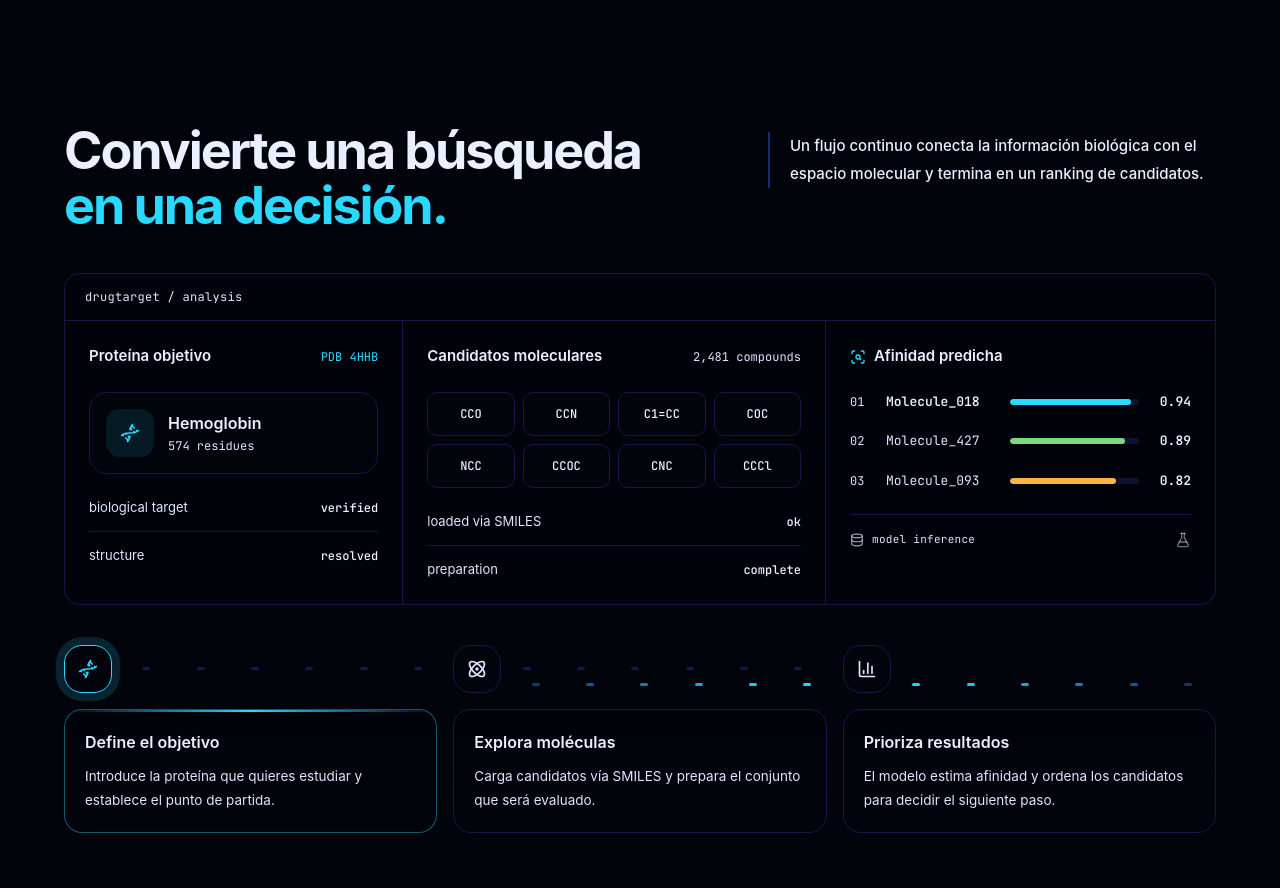
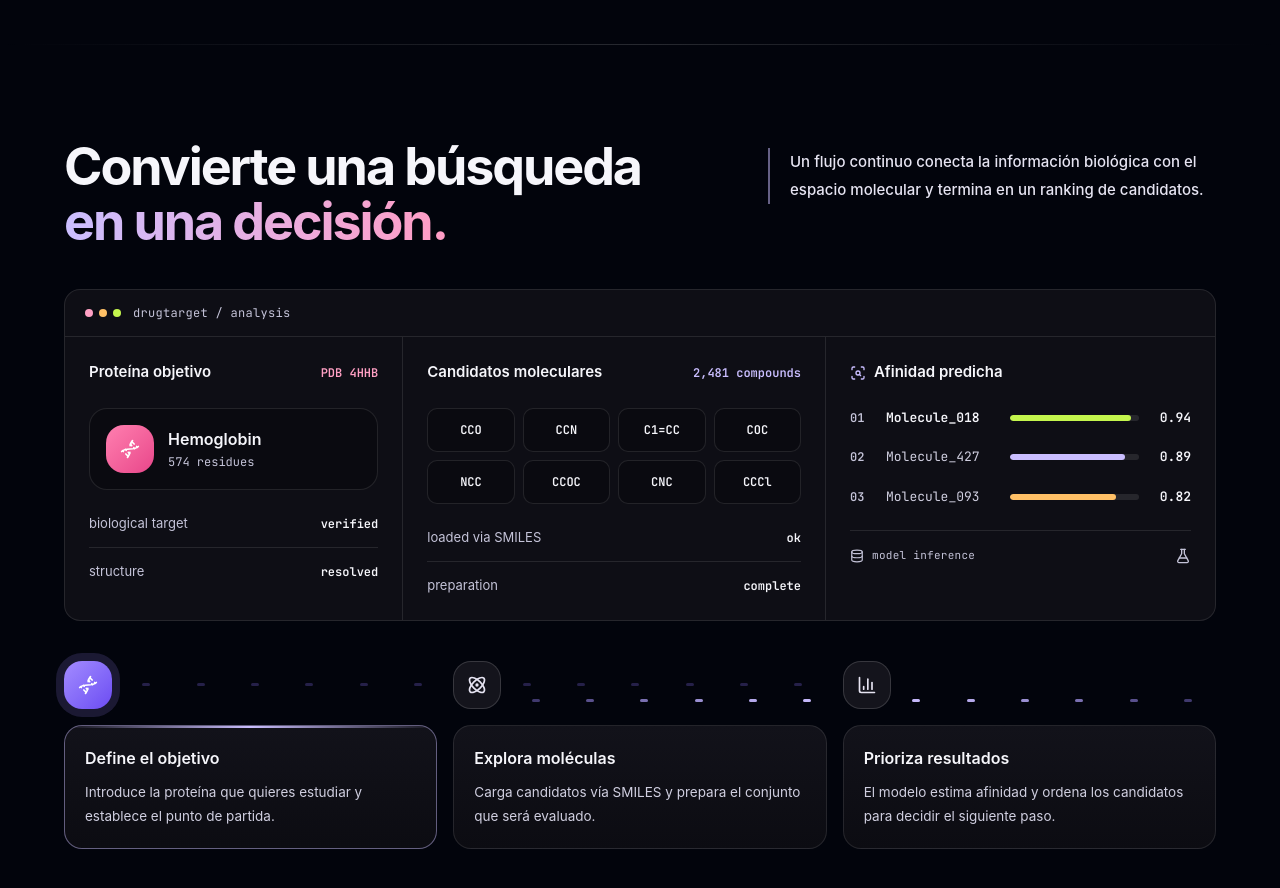
Before and after one commit to E-SalazarDev/drugtarget, a React (Vite) app in the folder frontend/: page / in a window 1280 px wide. Shown: the part 1720-2608 px from the top of the page. Built offline with nearby package versions, Linux system fonts and the light colour scheme.

Commit message:
style: how it works section with new palette

```diff
--- a/frontend/src/features/landing/components/HowItWorks.jsx
+++ b/frontend/src/features/landing/components/HowItWorks.jsx
@@ -37,8 +37,10 @@ export default function HowItWorks() {
   return (
     <section
       id="como-funciona"
-      className="relative w-full bg-[#02040C] px-5 py-20 sm:px-8 lg:px-12 xl:px-16"
+      className="relative w-full px-5 py-24 sm:px-8 lg:px-12 xl:px-16"
     >
+      <div className="pointer-events-none absolute inset-x-0 top-0 h-px bg-linear-to-r from-transparent via-white/15 to-transparent" />
+
       <div className="mx-auto max-w-375">
         {/* Encabezado */}
         <div className="flex flex-col gap-6 lg:flex-row lg:items-start lg:justify-between lg:gap-12">
@@ -49,10 +51,12 @@ export default function HowItWorks() {
             transition={{ duration: 0.7, ease: SOFT_EASE }}
             className="max-w-2xl"
           >
-            <h2 className="text-[2.25rem] font-bold leading-[1.05] tracking-[-0.04em] text-[#EAF0FF] sm:text-[2.75rem] lg:text-[3.25rem]">
+            <h2 className="text-[2.25rem] font-bold leading-[1.05] tracking-[-0.04em] text-[#F6F6FB] sm:text-[2.75rem] lg:text-[3.25rem]">
               Convierte una búsqueda
               <br />
-              <span className="text-[#29D9FF]">en una decisión.</span>
+              <span className="bg-linear-to-r from-[#CABEFF] to-[#FF9CC4] bg-clip-text text-transparent">
+                en una decisión.
+              </span>
             </h2>
           </motion.div>
 
@@ -61,9 +65,9 @@ export default function HowItWorks() {
             whileInView={{ opacity: 1, y: 0 }}
             viewport={{ once: true, amount: 0.01 }}
             transition={{ duration: 0.7, delay: 0.1, ease: SOFT_EASE }}
-            className="max-w-md border-l-2 border-[#2F6BFF]/40 pl-5 lg:mt-2"
+            className="max-w-md border-l-2 border-[#CABEFF]/50 pl-5 lg:mt-2"
           >
-            <p className="text-[15px] font-medium leading-7 text-[#EAF0FF]">
+            <p className="text-[15px] font-medium leading-7 text-[#E6E4F2]">
               Un flujo continuo conecta la información biológica con el espacio
               molecular y termina en un ranking de candidatos.
             </p>
@@ -76,10 +80,15 @@ export default function HowItWorks() {
           whileInView={{ opacity: 1, y: 0 }}
           viewport={{ once: true, amount: 0.01 }}
           transition={{ duration: 0.8, ease: SOFT_EASE }}
-          className="relative mt-10 overflow-hidden rounded-2xl border border-[#101A48] bg-[#01030A]"
+          className="relative mt-10 overflow-hidden rounded-2xl border border-white/10 bg-[#0E0E15]"
         >
-          <div className="flex items-center justify-between border-b border-[#101A48] px-5 py-3.5">
-            <span className="font-mono text-[12px] tracking-wide text-[#DCE6FF]">
+          <div className="flex items-center gap-3 border-b border-white/10 px-5 py-3.5">
+            <span className="flex items-center gap-1.5">
+              <span className="h-2 w-2 rounded-full bg-[#FFA0C4]" />
+              <span className="h-2 w-2 rounded-full bg-[#FFC066]" />
+              <span className="h-2 w-2 rounded-full bg-[#C4F54D]" />
+            </span>
+            <span className="font-mono text-[12px] tracking-wide text-[#C4C3D8]">
               drugtarget / analysis
             </span>
           </div>
@@ -91,27 +100,27 @@ export default function HowItWorks() {
               whileInView={{ opacity: 1, y: 0 }}
               viewport={{ once: true, amount: 0.01 }}
               transition={{ duration: 0.7, delay: 0.05, ease: SOFT_EASE }}
-              className="border-b border-[#101A48] p-6 md:border-b-0 md:border-r"
+              className="border-b border-white/10 p-6 md:border-b-0 md:border-r"
             >
               <div className="mb-6 flex items-center justify-between">
-                <span className="text-[15px] font-semibold text-[#EAF0FF]">
+                <span className="text-[15px] font-semibold text-[#F6F6FB]">
                   Proteína objetivo
                 </span>
-                <span className="font-mono text-[12px] text-[#29D9FF]">
+                <span className="font-mono text-[12px] font-semibold text-[#FFA0C4]">
                   PDB 4HHB
                 </span>
               </div>
 
-              <div className="flex items-center gap-3.5 rounded-xl border border-[#101A48] bg-[#02040C] p-4">
-                <div className="flex h-12 w-12 shrink-0 items-center justify-center rounded-lg bg-[#29D9FF]/10">
-                  <Dna className="h-5 w-5 text-[#29D9FF]" />
+              <div className="flex items-center gap-3.5 rounded-xl border border-white/10 bg-[#0A0A10] p-4">
+                <div className="flex h-12 w-12 shrink-0 items-center justify-center rounded-xl bg-linear-to-br from-[#FF7FB0] to-[#E8458A]">
+                  <Dna className="h-5 w-5 text-white" />
                 </div>
 
                 <div className="min-w-0">
-                  <p className="text-[16px] font-semibold text-[#EAF0FF]">
+                  <p className="text-[16px] font-semibold text-[#F6F6FB]">
                     Hemoglobin
                   </p>
-                  <p className="mt-0.5 font-mono text-[12px] text-[#DCE6FF]">
+                  <p className="mt-0.5 font-mono text-[12px] text-[#C4C3D8]">
                     574 residues
                   </p>
                 </div>
@@ -119,17 +128,17 @@ export default function HowItWorks() {
 
               <div className="mt-6 space-y-3.5">
                 <div className="flex items-center justify-between">
-                  <span className="text-[13px] text-[#DCE6FF]">
+                  <span className="text-[13px] text-[#C4C3D8]">
                     biological target
                   </span>
-                  <span className="font-mono text-[12px] font-medium text-[#EAF0FF]">
+                  <span className="font-mono text-[12px] font-semibold text-[#F6F6FB]">
                     verified
                   </span>
                 </div>
-                <div className="h-px bg-[#101A48]" />
+                <div className="h-px bg-white/10" />
                 <div className="flex items-center justify-between">
-                  <span className="text-[13px] text-[#DCE6FF]">structure</span>
-                  <span className="font-mono text-[12px] font-medium text-[#EAF0FF]">
+                  <span className="text-[13px] text-[#C4C3D8]">structure</span>
+                  <span className="font-mono text-[12px] font-semibold text-[#F6F6FB]">
                     resolved
                   </span>
                 </div>
@@ -142,13 +151,13 @@ export default function HowItWorks() {
               whileInView={{ opacity: 1, y: 0 }}
               viewport={{ once: true, amount: 0.01 }}
               transition={{ duration: 0.7, delay: 0.15, ease: SOFT_EASE }}
-              className="border-b border-[#101A48] p-6 md:border-b-0 md:border-r"
+              className="border-b border-white/10 p-6 md:border-b-0 md:border-r"
             >
               <div className="mb-6 flex items-center justify-between">
-                <span className="text-[15px] font-semibold text-[#EAF0FF]">
+                <span className="text-[15px] font-semibold text-[#F6F6FB]">
                   Candidatos moleculares
                 </span>
-                <span className="font-mono text-[12px] text-[#DCE6FF]">
+                <span className="font-mono text-[12px] font-semibold text-[#CABEFF]">
                   2,481 compounds
                 </span>
               </div>
@@ -166,13 +175,13 @@ export default function HowItWorks() {
                         delay: 0.25 + i * 0.06,
                       }}
                       className="
-                        rounded-md border border-[#101A48]
-                        bg-[#02040C]
-                        py-3 text-center font-mono text-[12px] font-medium
-                        text-[#EAF0FF]
+                        rounded-md border border-white/10
+                        bg-[#0A0A10]
+                        py-3 text-center font-mono text-[12px] font-semibold
+                        text-[#F6F6FB]
                         transition-colors duration-300
-                        hover:border-[#29D9FF]/50
-                        hover:text-[#29D9FF]
+                        hover:border-[#CABEFF]/60
+                        hover:bg-[#CABEFF]/10
                       "
                     >
                       {smiles}
@@ -183,19 +192,19 @@ export default function HowItWorks() {
 
               <div className="mt-6 space-y-3.5">
                 <div className="flex items-center justify-between">
-                  <span className="text-[13px] text-[#DCE6FF]">
+                  <span className="text-[13px] text-[#C4C3D8]">
                     loaded via SMILES
                   </span>
-                  <span className="font-mono text-[12px] font-medium text-[#EAF0FF]">
+                  <span className="font-mono text-[12px] font-semibold text-[#F6F6FB]">
                     ok
                   </span>
                 </div>
-                <div className="h-px bg-[#101A48]" />
+                <div className="h-px bg-white/10" />
                 <div className="flex items-center justify-between">
-                  <span className="text-[13px] text-[#DCE6FF]">
+                  <span className="text-[13px] text-[#C4C3D8]">
                     preparation
                   </span>
-                  <span className="font-mono text-[12px] font-medium text-[#EAF0FF]">
+                  <span className="font-mono text-[12px] font-semibold text-[#F6F6FB]">
                     complete
                   </span>
                 </div>
@@ -212,8 +221,8 @@ export default function HowItWorks() {
             >
               <div className="mb-6 flex items-center justify-between">
                 <div className="flex items-center gap-2">
-                  <ScanSearch className="h-4 w-4 text-[#29D9FF]" />
-                  <span className="text-[15px] font-semibold text-[#EAF0FF]">
+                  <ScanSearch className="h-4 w-4 text-[#CABEFF]" />
+                  <span className="text-[15px] font-semibold text-[#F6F6FB]">
                     Afinidad predicha
                   </span>
                 </div>
@@ -225,39 +234,39 @@ export default function HowItWorks() {
                   score="0.94"
                   rank="01"
                   best
-                  accent="#29D9FF"
+                  accent="#C4F54D"
                   delay={0.4}
                 />
                 <ResultRow
                   name="Molecule_427"
                   score="0.89"
                   rank="02"
-                  accent="#7DD87D"
+                  accent="#CABEFF"
                   delay={0.55}
                 />
                 <ResultRow
                   name="Molecule_093"
                   score="0.82"
                   rank="03"
-                  accent="#FFB347"
+                  accent="#FFC066"
                   delay={0.7}
                 />
               </div>
 
-              <div className="mt-6 flex items-center justify-between border-t border-[#101A48] pt-4">
+              <div className="mt-6 flex items-center justify-between border-t border-white/10 pt-4">
                 <div className="flex items-center gap-2">
-                  <Database className="h-3.5 w-3.5 text-[#DCE6FF]/70" />
-                  <span className="font-mono text-[11px] tracking-wide text-[#DCE6FF]">
+                  <Database className="h-3.5 w-3.5 text-[#C4C3D8]" />
+                  <span className="font-mono text-[11px] tracking-wide text-[#C4C3D8]">
                     model inference
                   </span>
                 </div>
-                <FlaskConical className="h-4 w-4 text-[#DCE6FF]/50" />
+                <FlaskConical className="h-4 w-4 text-[#C4C3D8]" />
               </div>
             </motion.div>
           </div>
         </motion.div>
 
-        {/* Pasos rediseñados */}
+        {/* Pasos */}
         <div className="relative mt-10">
           {/* Riel segmentado entre pasos (solo desktop) */}
           <div className="pointer-events-none absolute inset-x-0 top-6 hidden grid-cols-3 gap-4 lg:grid">
@@ -287,20 +296,20 @@ export default function HowItWorks() {
                   <div className="relative mb-4 flex justify-center lg:justify-start lg:pl-0">
                     <motion.div
                       className={`
-                        relative z-10 flex h-12 w-12 items-center justify-center rounded-xl border bg-[#02040C]
+                        relative z-10 flex h-12 w-12 items-center justify-center rounded-xl
                         ${
                           isActive
-                            ? "border-[#29D9FF]"
-                            : "border-[#101A48] transition-colors group-hover:border-[#29D9FF]/40"
+                            ? "bg-linear-to-br from-[#A48BFF] to-[#6D4AF2]"
+                            : "border border-white/15 bg-[#14141C] transition-colors group-hover:border-[#CABEFF]/60"
                         }
                       `}
                       animate={
                         isActive
                           ? {
                               boxShadow: [
-                                "0 0 0 0 rgba(41,217,255,0)",
-                                "0 0 0 8px rgba(41,217,255,0.15)",
-                                "0 0 0 0 rgba(41,217,255,0)",
+                                "0 0 0 0 rgba(164,139,255,0)",
+                                "0 0 0 8px rgba(164,139,255,0.16)",
+                                "0 0 0 0 rgba(164,139,255,0)",
                               ],
                             }
                           : {}
@@ -318,8 +327,8 @@ export default function HowItWorks() {
                       <Icon
                         className={`h-5 w-5 ${
                           isActive
-                            ? "text-[#29D9FF]"
-                            : "text-[#DCE6FF] transition-colors group-hover:text-[#29D9FF]"
+                            ? "text-white"
+                            : "text-[#E6E4F2] transition-colors group-hover:text-[#CABEFF]"
                         }`}
                       />
                     </motion.div>
@@ -327,11 +336,11 @@ export default function HowItWorks() {
 
                   <div
                     className={`
-                      relative overflow-hidden rounded-xl border bg-linear-to-b from-[#01030A] to-[#02040C] p-5 transition-colors
+                      relative overflow-hidden rounded-xl border bg-linear-to-b from-[#12121A] to-[#0C0C12] p-5 transition-colors
                       ${
                         isActive
-                          ? "border-[#29D9FF]/40"
-                          : "border-[#101A48] group-hover:border-[#29D9FF]/40"
+                          ? "border-[#CABEFF]/45"
+                          : "border-white/10 group-hover:border-[#CABEFF]/45"
                       }
                     `}
                   >
@@ -340,17 +349,17 @@ export default function HowItWorks() {
                         absolute inset-x-0 top-0 h-0.5 transition-opacity
                         ${
                           isActive
-                            ? "bg-linear-to-r from-transparent via-[#29D9FF] to-transparent opacity-100"
-                            : "bg-linear-to-r from-transparent via-[#2F6BFF]/50 to-transparent opacity-0 group-hover:opacity-100"
+                            ? "bg-linear-to-r from-transparent via-[#CABEFF] to-transparent opacity-100"
+                            : "bg-linear-to-r from-transparent via-[#CABEFF]/60 to-transparent opacity-0 group-hover:opacity-100"
                         }
                       `}
                     />
 
-                    <h3 className="text-[16px] font-semibold text-[#EAF0FF]">
+                    <h3 className="text-[16px] font-semibold text-[#F6F6FB]">
                       {step.title}
                     </h3>
 
-                    <p className="mt-2.5 text-[13.5px] leading-6 text-[#DCE6FF]">
+                    <p className="mt-2.5 text-[13.5px] leading-6 text-[#D0CFE0]">
                       {step.description}
                     </p>
                   </div>
@@ -375,11 +384,11 @@ function SegmentedRail({ delay = 0 }) {
           className="h-0.75 w-2 rounded-sm"
           animate={{
             backgroundColor: [
-              "#2F6BFF40",
-              "#2F6BFF40",
-              "#29D9FF",
-              "#2F6BFF40",
-              "#2F6BFF40",
+              "#8E74FF40",
+              "#8E74FF40",
+              "#CABEFF",
+              "#8E74FF40",
+              "#8E74FF40",
             ],
           }}
           transition={{
@@ -405,19 +414,19 @@ function ResultRow({ name, score, rank, best = false, delay = 0, accent }) {
       transition={{ duration: 0.55, delay, ease: SOFT_EASE }}
       className="flex items-center gap-3"
     >
-      <span className="w-6 shrink-0 font-mono text-[12px] text-[#DCE6FF]">
+      <span className="w-6 shrink-0 font-mono text-[12px] font-semibold text-[#C4C3D8]">
         {rank}
       </span>
 
       <span
         className={`w-28 truncate font-mono text-[13px] ${
-          best ? "font-semibold text-[#EAF0FF]" : "text-[#DCE6FF]"
+          best ? "font-semibold text-[#F6F6FB]" : "text-[#D0CFE0]"
         }`}
       >
         {name}
       </span>
 
-      <div className="h-1.5 flex-1 overflow-hidden rounded-full bg-[#0E1330]">
+      <div className="h-1.5 flex-1 overflow-hidden rounded-full bg-white/10">
         <motion.div
           className="h-full rounded-full"
           style={{ backgroundColor: accent }}
@@ -428,7 +437,7 @@ function ResultRow({ name, score, rank, best = false, delay = 0, accent }) {
         />
       </div>
 
-      <span className="w-10 text-right font-mono text-[13px] font-semibold text-[#EAF0FF]">
+      <span className="w-10 text-right font-mono text-[13px] font-semibold text-[#F6F6FB]">
         {score}
       </span>
     </motion.div>
```
